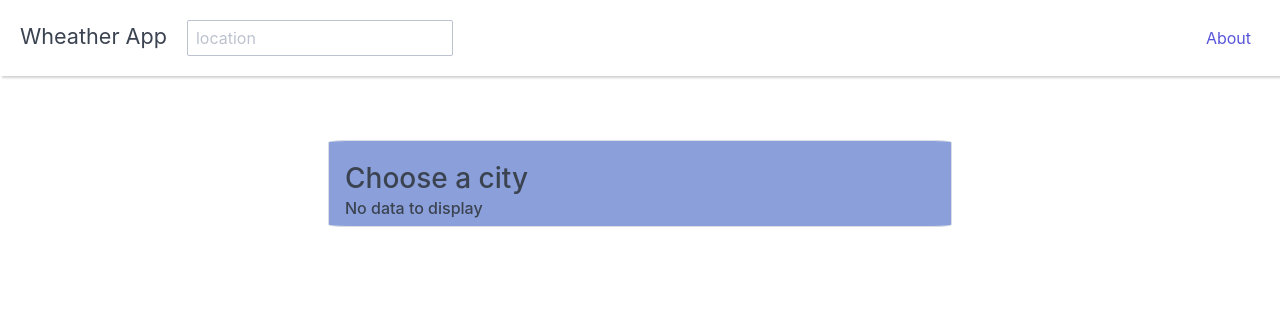
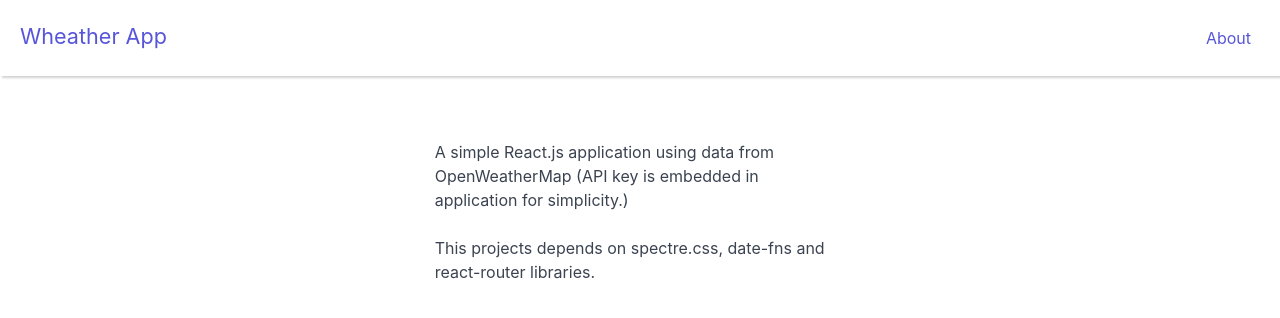
Before and after one commit to zlepur/weather, a React (Create React App) app: page /about in a window 1280 px wide. Shown: the top 318 px of the page. Built offline with nearby package versions, Linux system fonts and the light colour scheme.

Commit message:
Add About and Home components. Use router.

```diff
--- /dev/null
+++ b/src/About.js
@@ -0,0 +1,26 @@
+import React from "react";
+import "spectre.css";
+import Header from "./Header";
+
+export default function About() {
+    return (
+        <div>
+            <Header searchLocation={null} />
+            <div className="container" id="app-container">
+                <div className="columns">
+                    <div className="column col-4" />
+                    <div className="column col-4">
+                        <p>
+                            A simple React.js application using data from OpenWeatherMap (API key is
+                            embedded in application for simplicity.)
+                        </p>
+                        <p>
+                            This projects depends on spectre.css, date-fns and react-router
+                            libraries.
+                        </p>
+                    </div>
+                </div>
+            </div>
+        </div>
+    );
+}
--- a/src/App.js
+++ b/src/App.js
@@ -1,10 +1,21 @@
 import React from "react";
+import { BrowserRouter as Router, Route } from "react-router-dom";
 import WeatherWidget from "./WeatherWidget";
 import Header from "./Header";
+import About from "./About";
 import "spectre.css";
 import "./App.css";
 
-export default class App extends React.Component {
+export default function App(props) {
+    return (
+        <Router>
+            <Route path="/" exact component={Home} />
+            <Route path="/about" component={About} />
+        </Router>
+    );
+}
+
+class Home extends React.Component {
     constructor(props) {
         super(props);
         this.state = {
@@ -19,7 +30,7 @@ export default class App extends React.Component {
 
     render() {
         return (
-            <div id="app">
+            <div>
                 <Header searchLocation={this.searchLocation} />
                 <div className="container" id="app-container">
                     <div className="columns">
--- a/src/Header.js
+++ b/src/Header.js
@@ -1,4 +1,5 @@
 import React from "react";
+import { Link } from "react-router-dom";
 import Search from "./Search";
 import "spectre.css";
 import "./Header.css";
@@ -8,16 +9,18 @@ export default function Header(props) {
         <header className="navbar navshadow">
             <section className="navbar-primary">
                 <div className="navbar-brand">
-                    <span className="text-large">Wheather App</span>
+                    <Link to="/">
+                        <span className="text-large">Wheather App</span>
+                    </Link>
                 </div>
             </section>
             <section className="navbar-section search-section">
-                <Search searchLocation={props.searchLocation} />
+                {props.searchLocation && <Search searchLocation={props.searchLocation} />}
             </section>
             <section className="navbar-section">
-                <a href="/about" className="btn btn-link">
+                <Link to="/about" href="/about" className="btn btn-link">
                     About
-                </a>
+                </Link>
             </section>
         </header>
     );
```
